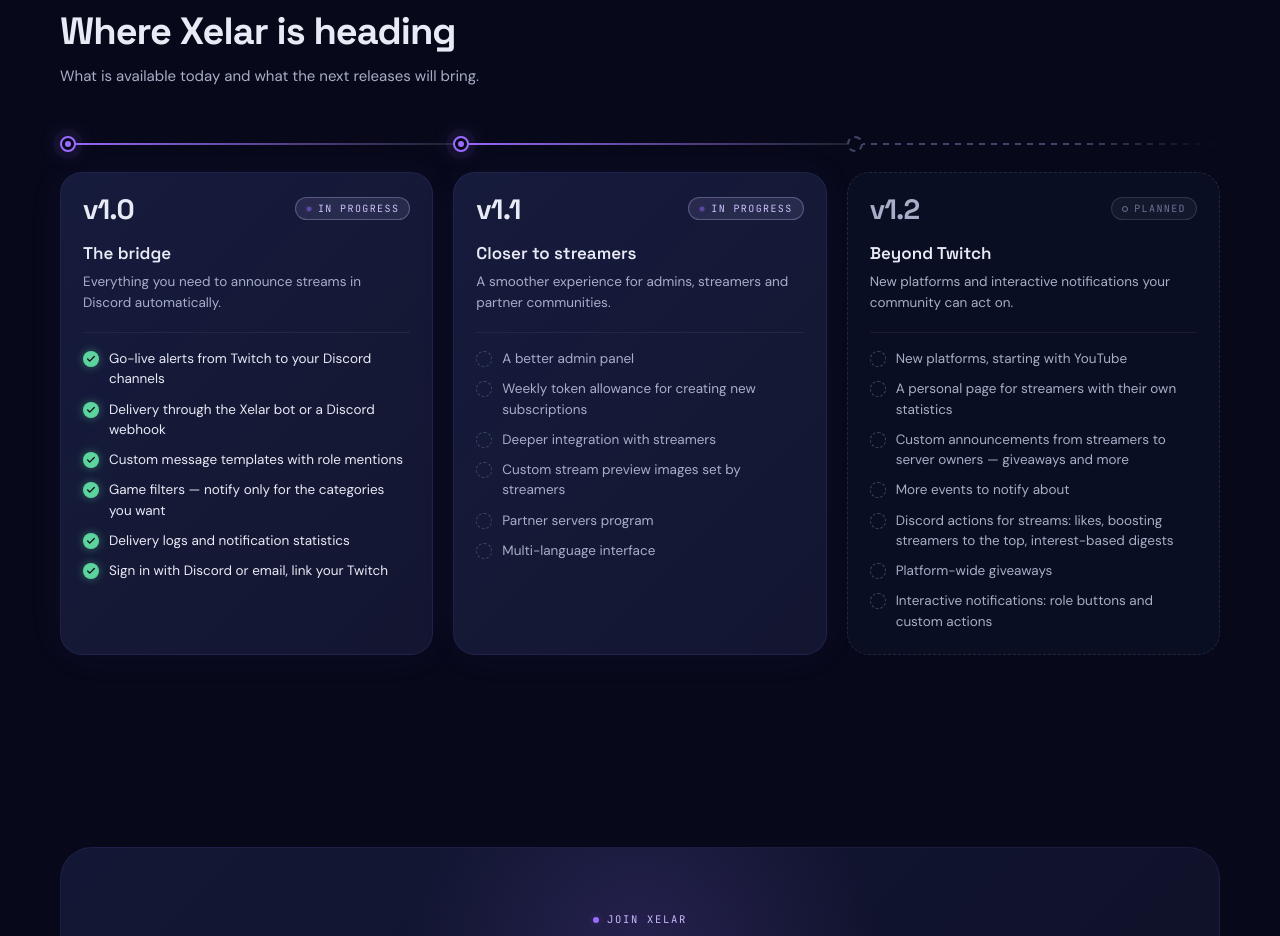
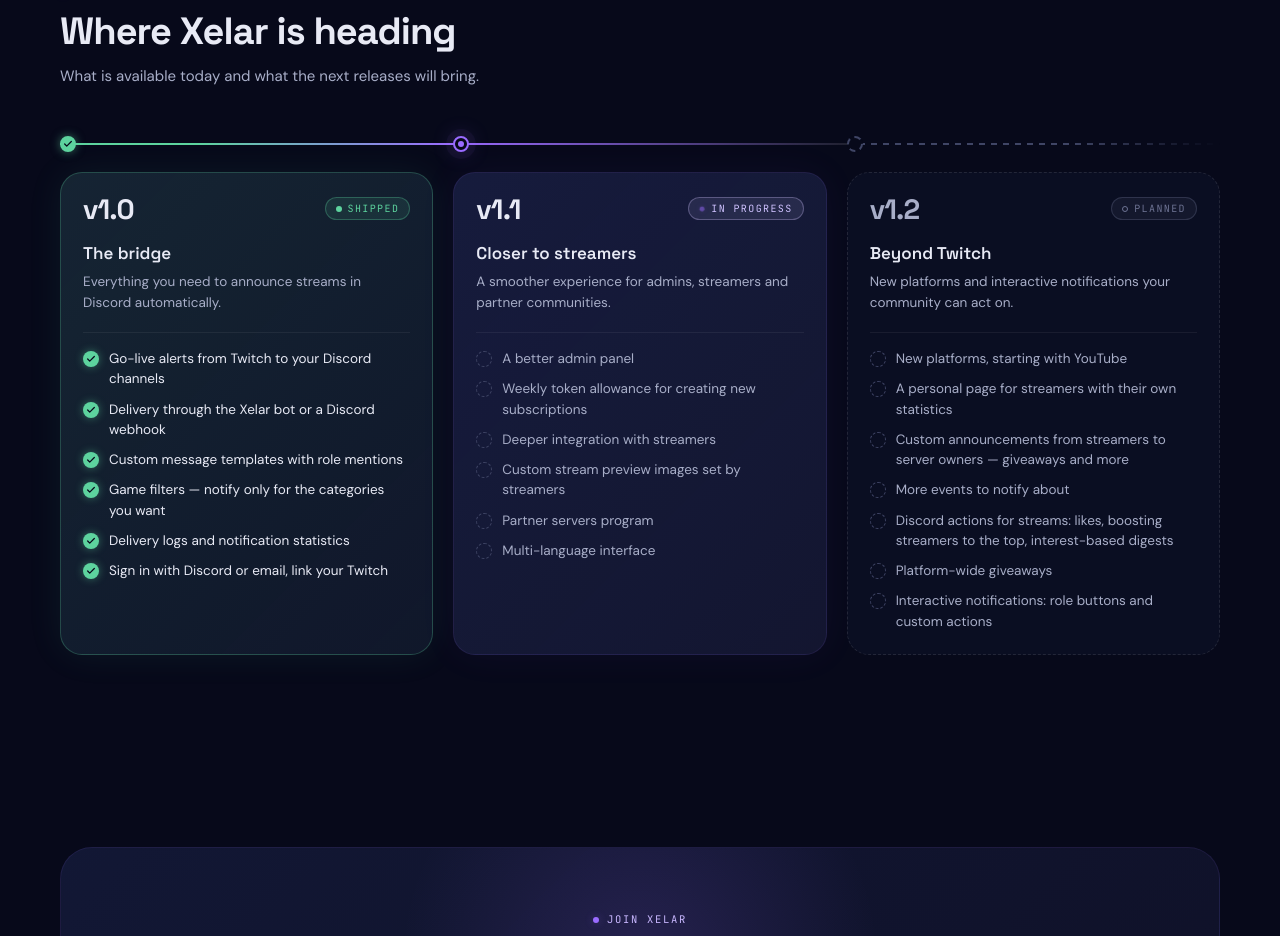
Before and after one commit to Patriot0911/xelar-front, a Next.js app: page / in a window 1280 px wide. Shown: the part 2700-3636 px from the top of the page. Built offline with nearby package versions, Linux system fonts and the light colour scheme; no server answers.

Commit message:
feat: improve roadmap section

```diff
--- a/src/components/welcome/RoadmapSection/components/RoadmapRelease/index.tsx
+++ b/src/components/welcome/RoadmapSection/components/RoadmapRelease/index.tsx
@@ -7,11 +7,11 @@ import { IRoadmapReleaseProps } from './RoadmapRelease';
 
 import styles from './styles.module.scss';
 
-const RoadmapRelease = ({ version, title, summary, status, features }: IRoadmapReleaseProps) => {
+const RoadmapRelease = ({ version, title, summary, status, nextStatus, features }: IRoadmapReleaseProps) => {
   const titleId = `roadmap-release-${version.replace(/\W/g, '-')}`;
 
   return (
-    <li className={cn(styles.release, styles[status])}>
+    <li className={cn(styles.release, styles[status])} data-next={nextStatus}>
       <span className={styles.node} aria-hidden="true">
         {status === RoadmapStatus.Done && <LuCheck size={10} strokeWidth={3} />}
       </span>
--- a/src/components/welcome/RoadmapSection/components/RoadmapRelease/styles.module.scss
+++ b/src/components/welcome/RoadmapSection/components/RoadmapRelease/styles.module.scss
@@ -5,11 +5,18 @@
   --node-size: 16px;
   --track-offset: calc(var(--node-size) / 2 - 1px);
 
+  // Colour of the next release's node — what a finished segment flows into.
+  --next-release-color: var(--release-color);
+
   position: relative;
   display: flex;
   flex-direction: column;
   gap: 20px;
   min-width: 0;
+
+  &[data-next='done'] { --next-release-color: var(--status-ok); }
+  &[data-next='in-progress'] { --next-release-color: var(--accent); }
+  &[data-next='planned'] { --next-release-color: var(--ink-3); }
 
   &::before {
     content: '';
@@ -124,12 +131,27 @@
 // ─── Status variants ─────────────────────────────────────────────────────────
 .done {
   --release-color: var(--status-ok);
-  --track: var(--status-ok);
+  // Solid all the way: green flows into the next release's colour instead of fading out —
+  // a finished stage leads straight into the next one.
+  --track: linear-gradient(90deg, var(--status-ok) 0%, var(--status-ok) 35%, var(--next-release-color) 100%);
+
+  @media (max-width: 992px) {
+    --track: linear-gradient(180deg, var(--status-ok) 0%, var(--status-ok) 35%, var(--next-release-color) 100%);
+  }
 
   .node {
     color: var(--bg-0);
     background: var(--status-ok);
     box-shadow: 0 0 10px rgba(93, 211, 158, 0.5);
+  }
+
+  // A light green tint — reads as "finished" without outshining the in-progress card.
+  .card {
+    border-color: color-mix(in srgb, var(--status-ok) 26%, transparent);
+    background:
+      linear-gradient(135deg, color-mix(in srgb, var(--status-ok) 9%, transparent), color-mix(in srgb, var(--status-ok) 2%, transparent)),
+      var(--card);
+    box-shadow: 0 0 36px color-mix(in srgb, var(--status-ok) 8%, transparent);
   }
 }
 
--- a/src/components/welcome/RoadmapSection/index.tsx
+++ b/src/components/welcome/RoadmapSection/index.tsx
@@ -17,8 +17,8 @@ const RoadmapSection = () => {
         description="What is available today and what the next releases will bring."
       />
       <ol className={styles.timeline}>
-        {ROADMAP_RELEASES.map(({ id, ...release }) => (
-          <RoadmapRelease key={id} {...release} />
+        {ROADMAP_RELEASES.map(({ id, ...release }, index) => (
+          <RoadmapRelease key={id} {...release} nextStatus={ROADMAP_RELEASES[index + 1]?.status} />
         ))}
       </ol>
     </WelcomeSection>
--- a/src/lib/constants/welcome.ts
+++ b/src/lib/constants/welcome.ts
@@ -95,7 +95,7 @@ export const ROADMAP_RELEASES: IRoadmapRelease[] = [
     version: '1.0',
     title: 'The bridge',
     summary: 'Everything you need to announce streams in Discord automatically.',
-    status: RoadmapStatus.InProgress,
+    status: RoadmapStatus.Done,
     features: [
       { id: 'go-live',   label: 'Go-live alerts from Twitch to your Discord channels', status: RoadmapStatus.Done },
       { id: 'webhooks',  label: 'Delivery through the Xelar bot or a Discord webhook', status: RoadmapStatus.Done },
```
Also changed, not shown: src/components/welcome/RoadmapSection/components/RoadmapRelease/RoadmapRelease.d.ts (+6 -1 lines), 1 other file (tests, documents, lock files or other folders).
